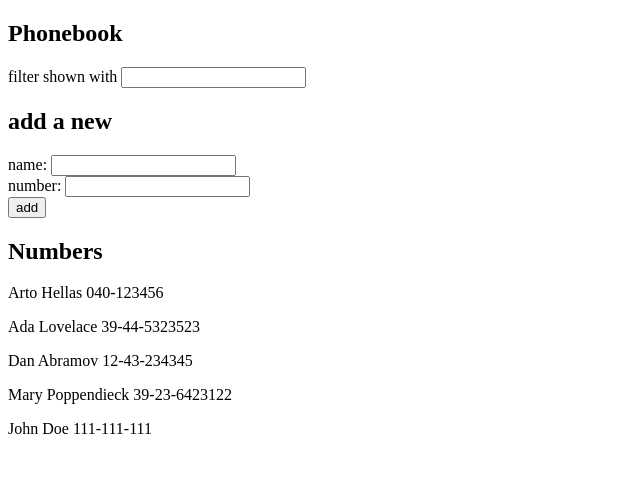
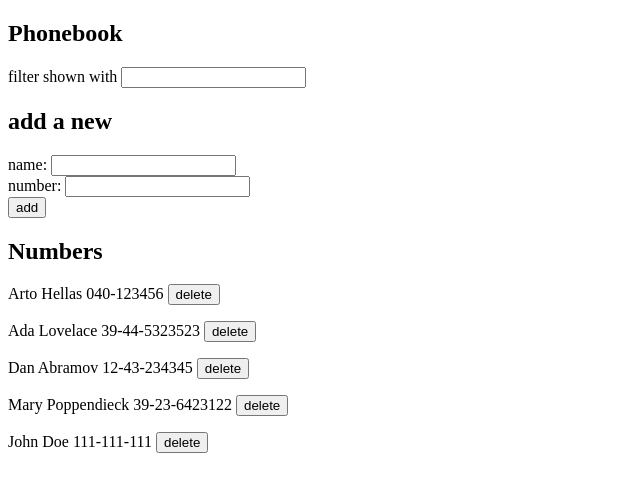
Before and after one commit to LawlessCoder/fullstackopen-homework, a React (Vite) app in the folder part2/phonebook/: page / in a window 1280 px wide. Shown: the top 492 px of the page, without its empty margins (0-640 px from the left). Built offline with nearby package versions, Linux system fonts and the light colour scheme; data requests are answered from the project's data file.

Commit message:
2.14: allow user to delete person from database

```diff
--- a/part2/phonebook/components/Persons.jsx
+++ b/part2/phonebook/components/Persons.jsx
@@ -1,15 +1,32 @@
-const Persons = ({persons, searchFilter}) => {
+import personService from "../src/services/persons.js";
+
+const Persons = ({ contacts, searchFilter }) => {
+  const deletePerson = ({ person }) => {
+    if (window.confirm(`Delete ${person.name}?`)) {
+      personService.deleteResource(person.id).then(() => {
+        const updatedPersons = contacts.persons.filter(
+          (currentPerson) => currentPerson.id != person.id,
+        );
+        contacts.setPersons(updatedPersons);
+      });
+    } else {
+      return;
+    }
+  };
   return (
     <>
-      {persons
-        .filter(person => person.name.toLowerCase().includes(searchFilter.toLowerCase()))
-        .map(person => (
-        <p key={person.name}>
-          {person.name} {person.number}
-        </p>
-      ))}
+      {contacts.persons
+        .filter((person) =>
+          person.name.toLowerCase().includes(searchFilter.toLowerCase()),
+        )
+        .map((person) => (
+          <p key={person.name}>
+            {person.name} {person.number}{" "}
+            <button onClick={() => deletePerson({ person })}>delete</button>
+          </p>
+        ))}
     </>
-  )
-}
+  );
+};
 
 export default Persons;
--- a/part2/phonebook/src/App.jsx
+++ b/part2/phonebook/src/App.jsx
@@ -29,7 +29,7 @@ const App = () => {
       <h2>add a new</h2>
       <PersonForm names={names} numbers={numbers} contacts={contacts} />
       <h2>Numbers</h2>
-      <Persons persons={persons} searchFilter={searchFilter} />
+      <Persons contacts={contacts} searchFilter={searchFilter} />
     </div>
   );
 };
--- a/part2/phonebook/src/services/persons.js
+++ b/part2/phonebook/src/services/persons.js
@@ -16,8 +16,14 @@ const update = (id, newObject) => {
   return request.then((response) => response.data);
 };
 
+const deleteResource = (id) => {
+  const request = axios.delete(`${baseUrl}/${id}`);
+  return request.then((response) => response.data);
+};
+
 export default {
   getAll,
   create,
   update,
+  deleteResource,
 };
```
